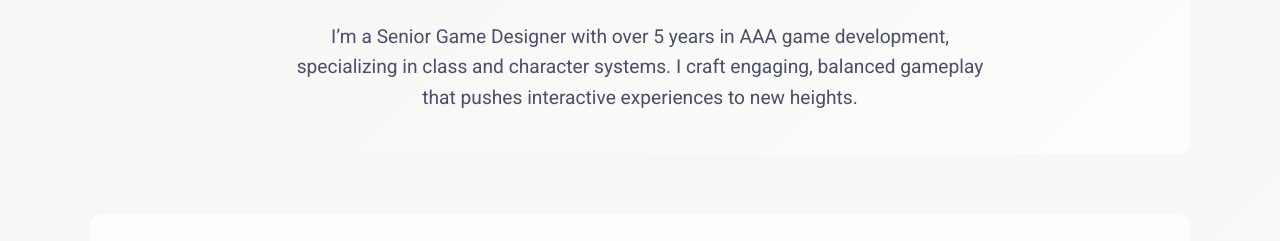
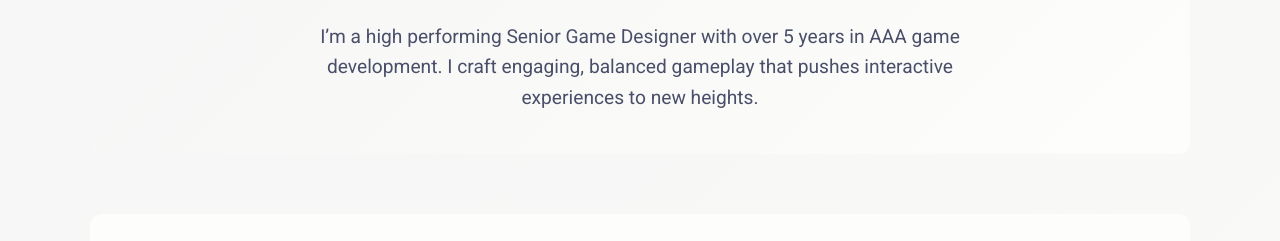
Before and after one commit to EmreBugday99/EmreBugday99.github.io, a plain HTML site: page index.html in a window 1280 px wide. Shown: the part 255-496 px from the top of the page. Drawn offline with Linux system fonts and the light colour scheme.

Commit message:
Header updated

```diff
--- a/index.html
+++ b/index.html
@@ -349,8 +349,7 @@
 
     <section id="about">
         <h2>About Me</h2>
-        <p>I’m a Senior Game Designer with over 5 years in AAA game development, specializing in class and character
-            systems. I craft engaging, balanced gameplay that pushes interactive experiences to new heights.</p>
+        <p>I’m a high performing Senior Game Designer with over 5 years in AAA game development. I craft engaging, balanced gameplay that pushes interactive experiences to new heights.</p>
     </section>
 
     <section id="why-hire">
```
